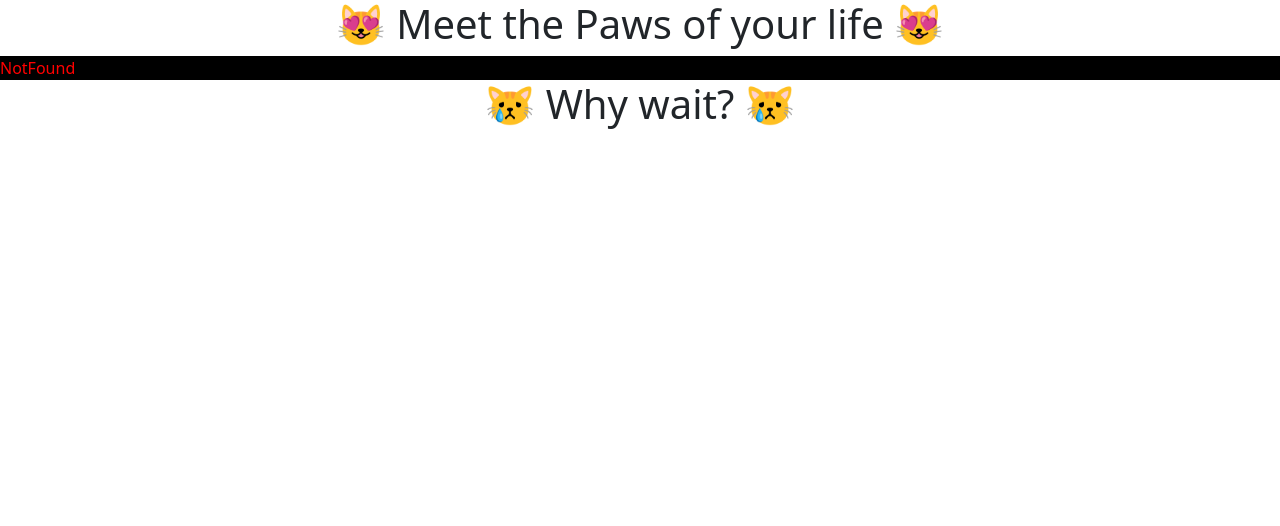
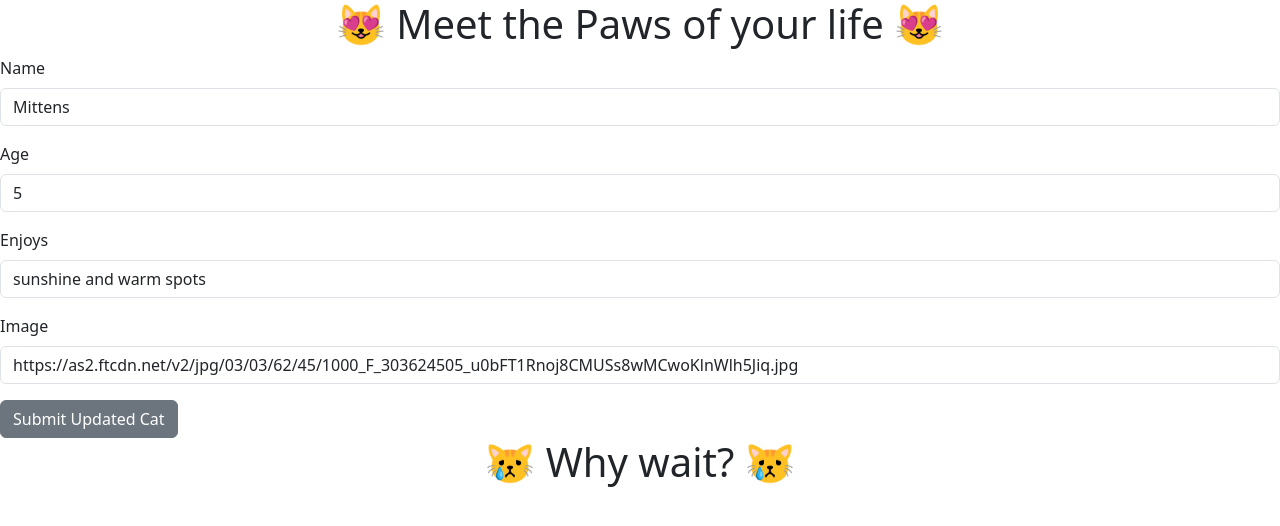
Before and after one commit to learn-academy-2023-hotel/cat-tinder-frontend-team-bombay, a React (Create React App) app: page /catedit/1 in a window 1280 px wide. Shown: the top 526 px of the page. Built offline with nearby package versions, Linux system fonts and the light colour scheme.

Commit message:
update functionality complete

```diff
--- a/src/App.js
+++ b/src/App.js
@@ -18,6 +18,11 @@
     console.log('created cat', kitty)
 
   }
+  const updateCat = (cat, id) => {
+    console.log("cat:", cat)
+    console.log("id", id)
+  }
+
   return (
     <>
     <Header />
@@ -26,7 +31,7 @@
       <Route path="/catindex" element={<CatIndex cats={cats} />} />
       <Route path="/catshow/:id" element={<CatShow cats={cats}/>} />
       <Route path="/catnew" element={<CatNew createKitty={createKitty}/>} />
-      <Route path="/catedit" element={<CatEdit />} />
+      <Route path="/catedit/:id" element={<CatEdit cats={cats} updateCat={updateCat}/>} />
       <Route path="*" element={<NotFound />} />
     </Routes>
 
--- a/src/Pages/CatEdit.js
+++ b/src/Pages/CatEdit.js
@@ -1,8 +1,68 @@
-import React from 'react'
+import React, { useState } from 'react'
+import { Button, Form, FormGroup, Input, Label } from "reactstrap";
+import { useParams, useNavigate} from 'react-router-dom'
 
-const CatEdit = () => {
+const CatEdit = ({ cats, updateCat }) => {
+    const navigate = useNavigate()
+
+    const { id } = useParams()
+    let currentCat = cats?.find((cat) => cat.id === +id)
+
+    const [editCat, setEditCat] = useState({
+        name: currentCat.name,
+        age: currentCat.age,
+        enjoys: currentCat.enjoys,
+        image: currentCat.image
+    })
+    const handleChange = (e) => {
+        setEditCat({...editCat, [e.target.name]: e.target.value})
+    }
+    const handleSubmit = () => {
+        updateCat(editCat, currentCat.id)
+        navigate("/catindex")
+    }
     return (
-        <div> CatEdit </div>
+        <Form>
+            <FormGroup>
+                <Label for="name">Name</Label>
+                <Input
+                    id="name"
+                    type="text"
+                    name="name"
+                    onChange={handleChange}
+                    value={editCat.name}/>
+            </FormGroup>
+            <FormGroup>
+                <Label for="age">Age</Label>
+                <Input
+                    id="age"
+                    type="text"
+                    name="age"
+                    onChange={handleChange}
+                    value={editCat.age}/>
+            </FormGroup>
+            <FormGroup>
+                <Label for="enjoys">Enjoys</Label>
+                <Input
+                    id="enjoys"
+                    type="text"
+                    name="enjoys"
+                    onChange={handleChange}
+                    value={editCat.enjoys}/>
+            </FormGroup>
+            <FormGroup>
+                <Label for="image">Image</Label>
+                <Input
+                    id="image"
+                    type="text"
+                    name="image"
+                    onChange={handleChange}
+                    value={editCat.image}/>
+            </FormGroup>
+            <Button onClick={handleSubmit} name="submit">
+                Submit Updated Cat
+            </Button>
+        </Form>
 
     )
 }
--- a/src/Pages/CatShow.js
+++ b/src/Pages/CatShow.js
@@ -1,5 +1,5 @@
 import React from 'react'
-import { useParams } from 'react-router-dom'
+import { useParams, NavLink } from 'react-router-dom'
 
 const CatShow = ({ cats }) => {
     const { id } = useParams()
@@ -12,6 +12,9 @@
                 <h1>Say hello to {currentCat.name}</h1>
                 <img alt={`${currentCat.name}'s Profile`} src={currentCat.image} />
                 <h3>{`${currentCat.name} enjoys ${currentCat.enjoys}!`}</h3>
+                <NavLink to={`/catedit/${currentCat.id}`} classname="nav-link">
+                    Edit Cat Profile
+                </NavLink>
             </>
         )}
        </>
```
Also changed, not shown: 2 other files (tests, documents, lock files or other folders).
